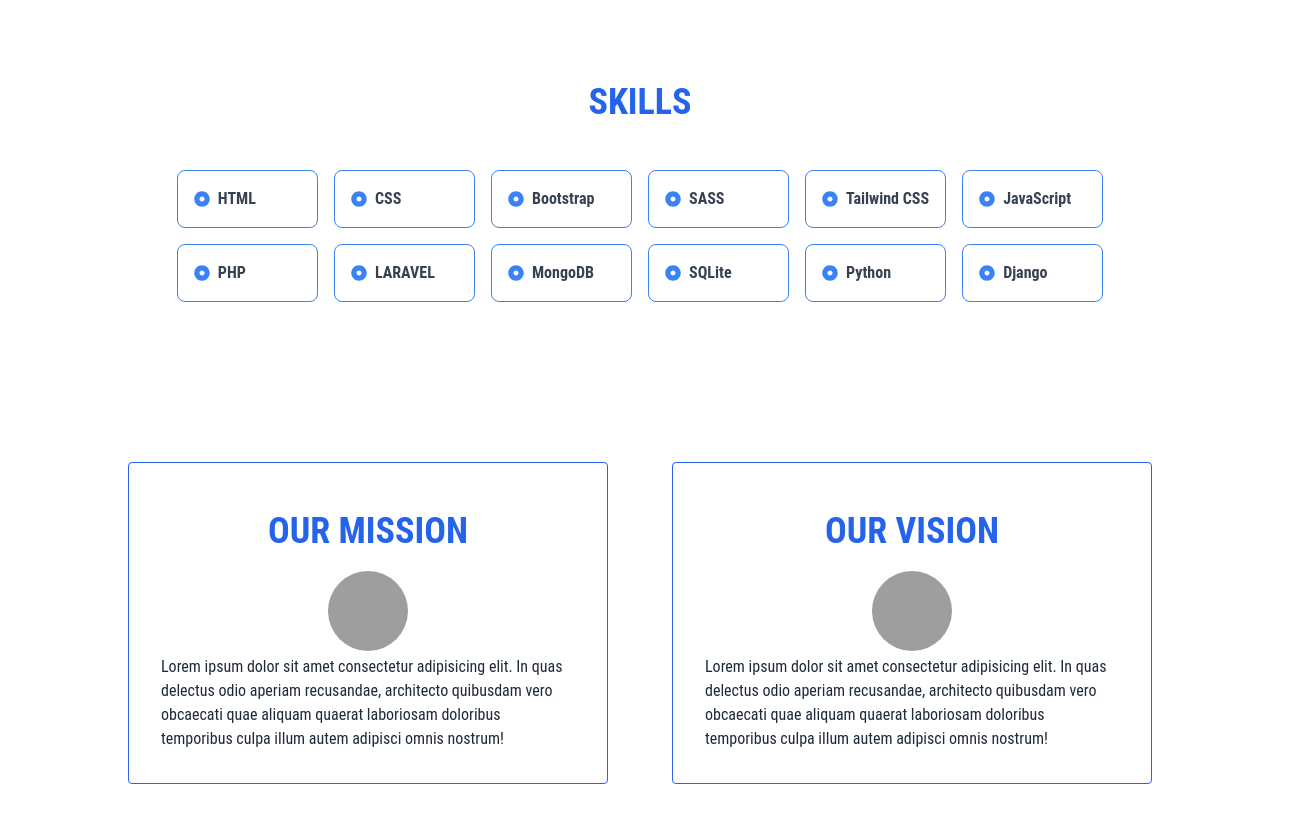
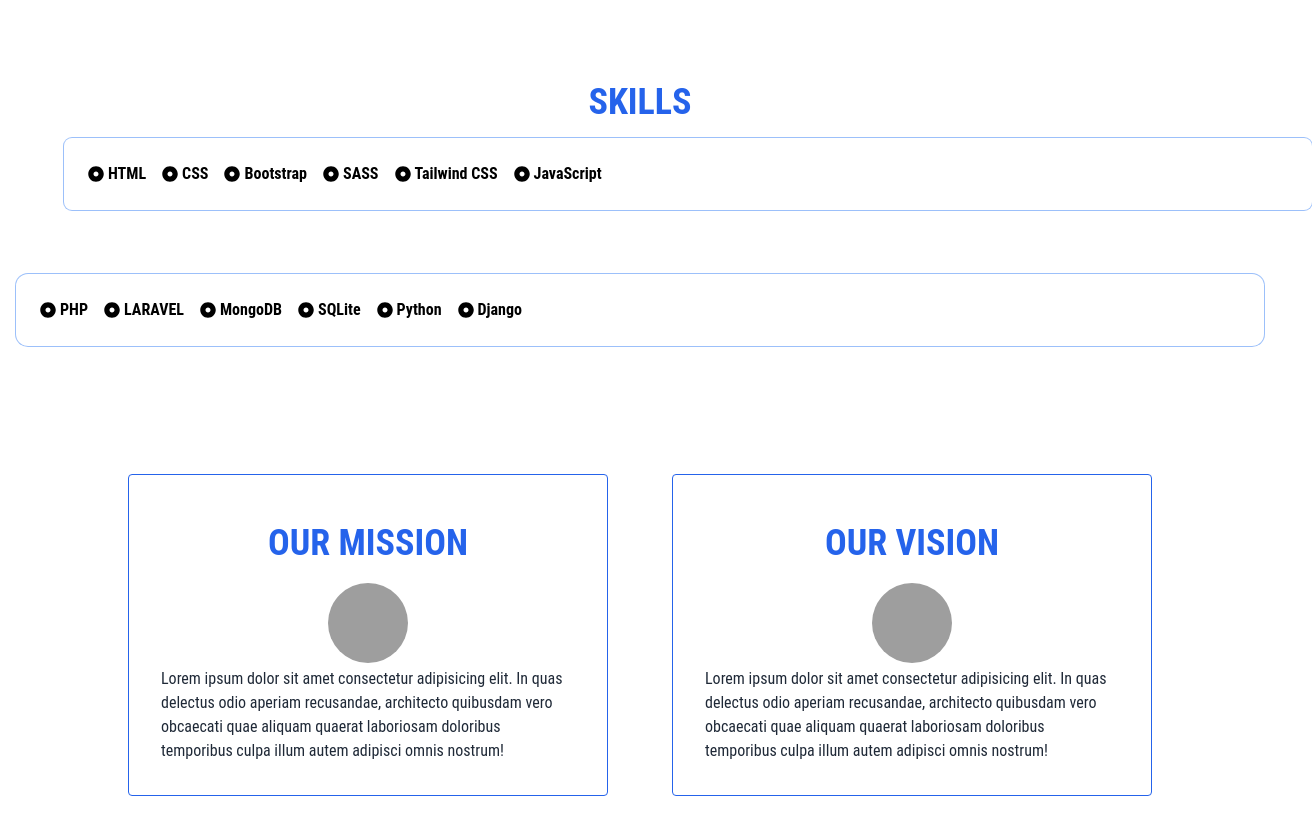
Before and after one commit to PeaceEdgeTech/Edge-Tech-Main-Website, a React (Create React App) app in the folder edgetech/: page / in a window 1280 px wide. Shown: the part 1180-2014 px from the top of the page, 1312 px wide, since content can reach past the window. Built offline with nearby package versions, Linux system fonts and the light colour scheme; grey boxes are pictures that could not be loaded.

Commit message:
skills in progress

```diff
--- a/edgetech/src/components/Skills.jsx
+++ b/edgetech/src/components/Skills.jsx
@@ -8,94 +8,103 @@ const Skills = () => {
         <h3 className="font-semibold text-4xl text-blue-600">SKILLS</h3>
       </header>
 
-      <div className="container mx-auto py-8 text-gray-700">
-        <div className="flex justify-center">
-          <div className="grid grid-cols-2 md:grid-cols-4 xl:grid-cols-6 gap-4">
+      <div className="container mx-auto ">
+        <div className="flex flex-col space-y-16">
 
+            {/* FIRST ROW */}
+            <div className='flex ring-1 p-4 mx-4 rounded-lg transition translate-x-12'>
 
-            <article className="p-4 border border-blue-500 rounded-lg transition duration-300 hover:bg-black hover:text-blue-500">
-              <div className="flex items-center">
-                <FaDotCircle className="text-blue-500 mr-2" />
+              <article className="">
+                <div className="flex p-2">
+                  <FaDotCircle className=" mr-1 relative top-1" />
                   <div className="font-semibold">HTML</div>
                 </div>
               </article>
 
-            <article className="p-4 border border-blue-500 rounded-lg transition duration-300 hover:bg-black hover:text-blue-500">
-              <div className="flex items-center">
-                <FaDotCircle className="text-blue-500 mr-2" />
+              <article className="">
+                <div className="flex p-2">
+                  <FaDotCircle className="mr-1 relative top-1" />
                   <div className="font-semibold">CSS</div>
                 </div>
               </article>
 
-            <article className="p-4 border border-blue-500 rounded-lg transition duration-300 hover:bg-black hover:text-blue-500">
-              <div className="flex items-center">
-                <FaDotCircle className="text-blue-500 mr-2" />
+              <article className="">
+                <div className="flex p-2">
+                  <FaDotCircle className="mr-1 relative top-1" />
                   <div className="font-semibold">Bootstrap</div>
                 </div>
               </article>
 
-            <article className="p-4 border border-blue-500 rounded-lg transition duration-300 hover:bg-black hover:text-blue-500">
-              <div className="flex items-center">
-                <FaDotCircle className="text-blue-500 mr-2" />
+              <article className="">
+                <div className="flex p-2">
+                  <FaDotCircle className="mr-1 relative top-1" />
                   <div className="font-semibold">SASS</div>
                 </div>
               </article>
 
-            <article className="p-4 border border-blue-500 rounded-lg transition duration-300 hover:bg-black hover:text-blue-500">
-              <div className="flex items-center">
-                <FaDotCircle className="text-blue-500 mr-2" />
+              <article className="">
+                <div className="flex p-2">
+                  <FaDotCircle className="mr-1 relative top-1" />
                   <div className="font-semibold">Tailwind CSS</div>
                 </div>
               </article>
 
-            <article className="p-4 border border-blue-500 rounded-lg transition duration-300 hover:bg-black hover:text-blue-500">
-              <div className="flex items-center">
-                <FaDotCircle className="text-blue-500 mr-2" />
+              <article className="">
+                <div className="flex p-2">
+                  <FaDotCircle className="mr-1 relative top-1" />
                   <div className="font-semibold">JavaScript</div>
                 </div>
               </article>
+            </div>
 
-            <article className="p-4 border border-blue-500 rounded-lg transition duration-300 hover:bg-black hover:text-blue-500">
-              <div className="flex items-center">
-                <FaDotCircle className="text-blue-500 mr-2" />
+
+
+
+              {/* SECOND ROW */}
+            <div className='flex ring-1 p-4 mx-4 rounded-xl'>
+
+                <article className="">
+                  <div className=" flex p-2">
+                    <FaDotCircle className="mr-1 relative top-1" />
                     <div className="font-semibold">PHP</div>
                   </div>
                 </article>
 
-            <article className="p-4 border border-blue-500 rounded-lg transition duration-300 hover:bg-black hover:text-blue-500">
-              <div className="flex items-center">
-                <FaDotCircle className="text-blue-500 mr-2" />
+                <article className="">
+                  <div className="flex p-2">
+                    <FaDotCircle className="mr-1 relative top-1" />
                     <div className="font-semibold">LARAVEL</div>
                   </div>
                 </article>
 
-            <article className="p-4 border border-blue-500 rounded-lg transition duration-300 hover:bg-black hover:text-blue-500">
-              <div className="flex items-center">
-                <FaDotCircle className="text-blue-500 mr-2" />
+                <article className="">
+                  <div className="flex p-2">
+                    <FaDotCircle className="mr-1 relative top-1" />
                     <div className="font-semibold">MongoDB</div>
                   </div>
                 </article>
 
-            <div className="p-4 border border-blue-500 rounded-lg transition duration-300 hover:bg-black hover:text-blue-500">
-              <div className="flex items-center">
-                <FaDotCircle className="text-blue-500 mr-2" />
+                <div className="">
+                  <div className="flex p-2">
+                    <FaDotCircle className="mr-1 relative top-1" />
                     <div className="font-semibold">SQLite</div>
                   </div>
                 </div>
 
-            <article className="p-4 border border-blue-500 rounded-lg transition duration-300 hover:bg-black hover:text-blue-500">
-              <div className="flex items-center">
-                <FaDotCircle className="text-blue-500 mr-2" />
+                <article className="">
+                  <div className="flex p-2">
+                    <FaDotCircle className="mr-1 relative top-1" />
                     <div className="font-semibold">Python</div>
                   </div>
                 </article>
 
-            <article className="p-4 border border-blue-500 rounded-lg transition duration-300 hover:bg-black hover:text-blue-500">
-              <div className="flex items-center">
-                <FaDotCircle className="text-blue-500 mr-2" />
+                <article className="">
+                  <div className="flex p-2">
+                    <FaDotCircle className="mr-1 relative top-1" />
                     <div className="font-semibold">Django</div>
                   </div>
                 </article>
+
             </div>
         </div>
       </div>
```
Lines whose indentation alone changed are shown as unchanged.
